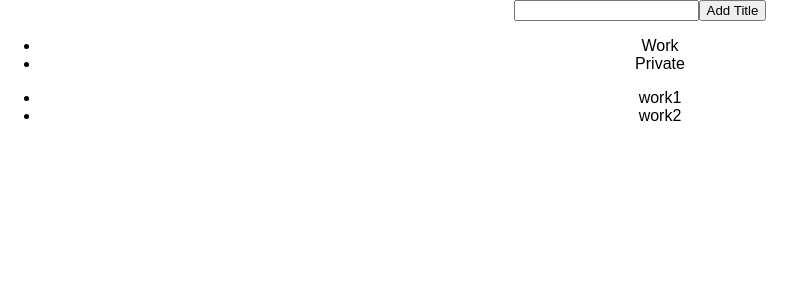
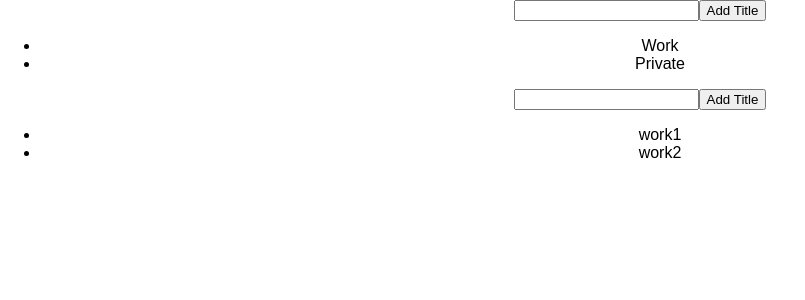
Before and after one commit to Isla5/todoApp, a React (Create React App) app in the folder todo-app/: page / in a window 1280 px wide. Shown: the top 300 px of the page, without its empty margins (0-805 px from the left). Built offline with nearby package versions, Linux system fonts and the light colour scheme.

Commit message:
adding input for pushing new items to selected list

```diff
--- a/todo-app/src/App.js
+++ b/todo-app/src/App.js
@@ -37,6 +37,12 @@ export default class App extends Component {
     console.log(this.state.titleList[selectedWorkGroupTitleIndex])
   }
 
+  onItemAdd = (newItem) => {
+    console.log(this.state.titleList[this.state.selectedWorkGroupTitleIndex])
+    let currentList = this.state.titleList[this.state.selectedWorkGroupTitleIndex];
+    currentList.todos.push(newItem);
+  }
+
   render() {
     return (
       <div className="App">
@@ -44,7 +50,10 @@ export default class App extends Component {
           onTitleAdd={this.onTitleAdd}
           titleList={this.state.titleList}
           onWorkGroupTitleSelect={this.onWorkGroupTitleSelect}/>
-        <WorkList titleList={this.state.titleList} selectedWorkGroupTitleIndex={this.state.selectedWorkGroupTitleIndex}/>
+        <WorkList
+          titleList={this.state.titleList}
+          selectedWorkGroupTitleIndex={this.state.selectedWorkGroupTitleIndex}
+          onItemAdd={this.onItemAddgg}/>
       </div>
     )
   }
--- a/todo-app/src/WorkList.js
+++ b/todo-app/src/WorkList.js
@@ -1,14 +1,31 @@
 import React, { Component } from 'react';
 
 export default class WorkList extends Component {
+  constructor(){
+    super();
+    this.state = {
+      itemFieldValue: '',
+    }
+  };
 
-  componentDidUpdate () {
-    console.log(this.props.titleList[this.props.selectedWorkGroupTitleIndex].todos)
+  onSubmit = (e) => {
+    e.preventDefault()
+    this.setState({
+      itemFieldValue: '',
+    });
+    this.props.onItemAdd({work: this.state.itemFieldValue});
   }
 
   render() {
     return (
       <div className="App">
+        <form onSubmit={this.onSubmit}>
+          <input
+            value={this.state.itemFieldValue}
+            onChange={(event) => this.setState({itemFieldValue: event.target.value})}
+          />
+          <input type='submit' value='Add Title'/>
+        </form>
         <ul>
           {this.props.titleList[this.props.selectedWorkGroupTitleIndex].todos.map((currentWorklist, index) => {
             return (
```
